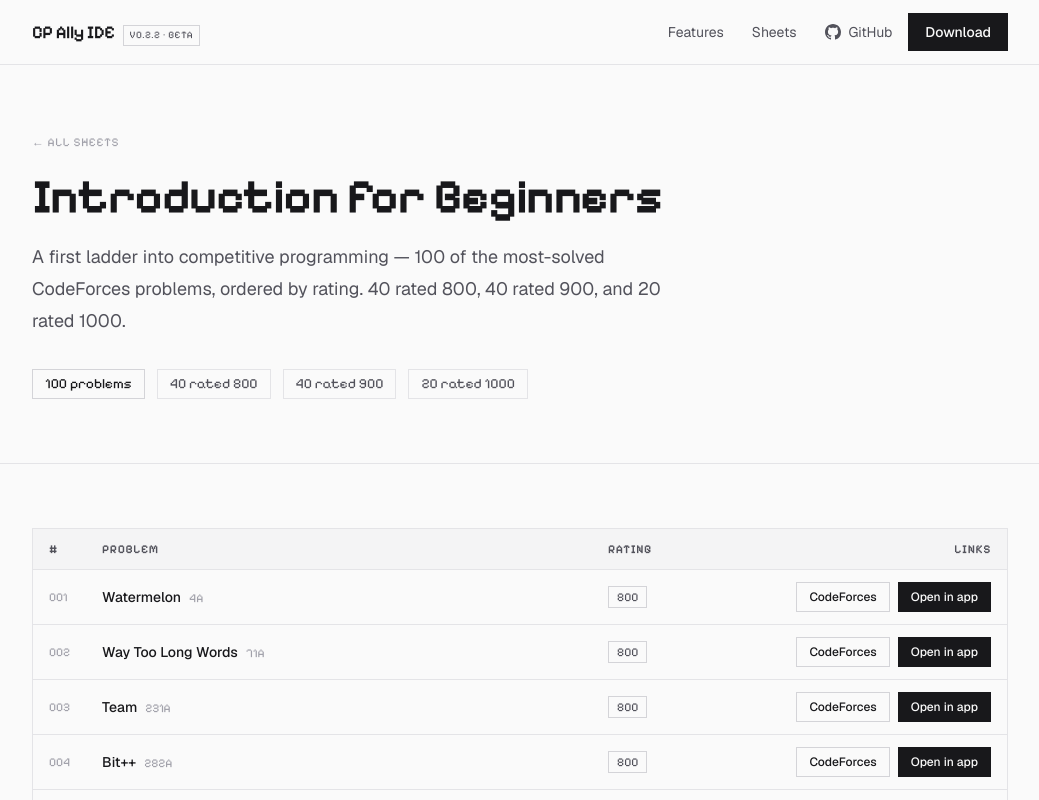
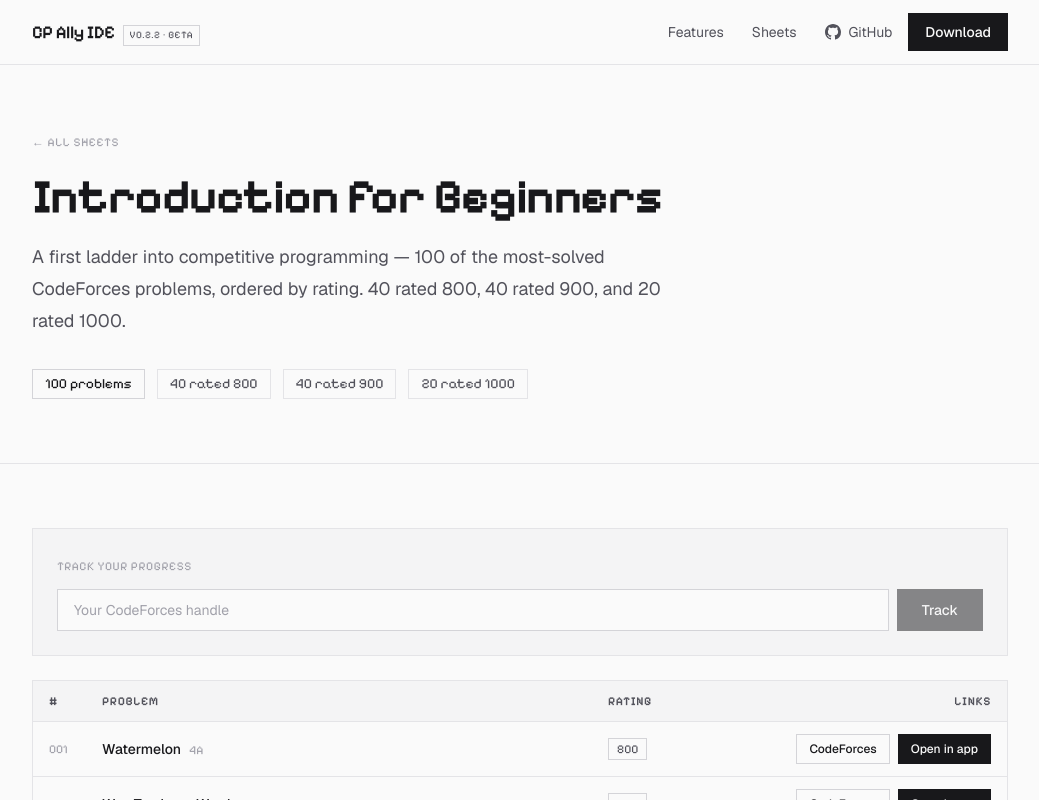
Before and after one commit to 0xPolybit/cp-ally-landing, a Next.js app: page /sheets/introduction-for-beginners in a window 1280 px wide. Shown: the top 800 px of the page, without its empty margins (120-1159 px from the left). Built offline with nearby package versions, Linux system fonts and the light colour scheme.

Commit message:
feat: add HandleTracker component and integrate it into the sheet page

```diff
--- /dev/null
+++ b/app/_components/HandleTracker.tsx
@@ -0,0 +1,167 @@
+"use client";
+
+import { useCallback, useEffect, useState } from "react";
+import type { Problem } from "../_data/sheets";
+import type { ProblemStatus } from "../api/cf-status/route";
+import { ProblemTable } from "./ProblemTable";
+
+const STORAGE_KEY = "cp-ally-handle";
+
+type StatusMap = Record<string, ProblemStatus>;
+
+const LEGEND: { status: ProblemStatus; label: string; swatch: string }[] = [
+  { status: "accepted", label: "Accepted", swatch: "bg-green-500/40" },
+  { status: "wrong", label: "Wrong answer", swatch: "bg-red-500/40" },
+  { status: "error", label: "TLE / other error", swatch: "bg-amber-400/50" },
+];
+
+export function HandleTracker({ problems }: { problems: Problem[] }) {
+  const [handle, setHandle] = useState("");
+  const [statusByCode, setStatusByCode] = useState<StatusMap | null>(null);
+  const [trackedHandle, setTrackedHandle] = useState<string | null>(null);
+  const [loading, setLoading] = useState(false);
+  const [error, setError] = useState<string | null>(null);
+
+  const check = useCallback(async (raw: string) => {
+    const value = raw.trim();
+    if (!value) return;
+    setHandle(value);
+    setLoading(true);
+    setError(null);
+    try {
+      const res = await fetch(`/api/cf-status?handle=${encodeURIComponent(value)}`);
+      const data = await res.json();
+      if (!res.ok) {
+        setError(data.error ?? "Something went wrong.");
+        setStatusByCode(null);
+        setTrackedHandle(null);
+        return;
+      }
+      setStatusByCode(data.statusByCode as StatusMap);
+      setTrackedHandle(data.handle as string);
+      window.localStorage.setItem(STORAGE_KEY, value);
+    } catch {
+      setError("Could not reach the server. Try again.");
+    } finally {
+      setLoading(false);
+    }
+  }, []);
+
+  // Restore and auto-check a previously used handle (deferred so the initial
+  // state updates happen outside the synchronous effect body).
+  useEffect(() => {
+    const saved = window.localStorage.getItem(STORAGE_KEY);
+    if (!saved) return;
+    const id = window.setTimeout(() => void check(saved), 0);
+    return () => window.clearTimeout(id);
+  }, [check]);
+
+  // Progress counts, scoped to the problems in this sheet.
+  const counts = { accepted: 0, wrong: 0, error: 0 };
+  if (statusByCode) {
+    for (const p of problems) {
+      const s = statusByCode[p.code];
+      if (s) counts[s] += 1;
+    }
+  }
+
+  function clear() {
+    setStatusByCode(null);
+    setTrackedHandle(null);
+    setError(null);
+    setHandle("");
+    window.localStorage.removeItem(STORAGE_KEY);
+  }
+
+  return (
+    <div>
+      <form
+        onSubmit={(e) => {
+          e.preventDefault();
+          void check(handle);
+        }}
+        className="border border-border bg-surface-muted p-6"
+      >
+        <label
+          htmlFor="cf-handle"
+          className="font-display text-xs uppercase tracking-wider text-faint"
+        >
+          Track your progress
+        </label>
+        <div className="mt-3 flex flex-col gap-2 sm:flex-row">
+          <input
+            id="cf-handle"
+            type="text"
+            value={handle}
+            onChange={(e) => setHandle(e.target.value)}
+            placeholder="Your CodeForces handle"
+            autoComplete="off"
+            spellCheck={false}
+            className="flex-1 border border-border-strong bg-background px-4 py-2.5 text-sm text-foreground outline-none transition-colors placeholder:text-faint focus:border-foreground"
+          />
+          <button
+            type="submit"
+            disabled={loading || !handle.trim()}
+            className="border border-foreground bg-foreground px-6 py-2.5 text-sm font-medium text-background transition-colors hover:bg-transparent hover:text-foreground disabled:cursor-not-allowed disabled:opacity-50"
+          >
+            {loading ? "Checking…" : "Track"}
+          </button>
+          {trackedHandle && (
+            <button
+              type="button"
+              onClick={clear}
+              className="border border-border-strong px-4 py-2.5 text-sm font-medium text-muted transition-colors hover:border-foreground hover:text-foreground"
+            >
+              Clear
+            </button>
+          )}
+        </div>
+
+        {error && (
+          <p className="mt-3 text-sm text-red-600 dark:text-red-400">{error}</p>
+        )}
+
+        {trackedHandle && !error && (
+          <p className="mt-4 text-sm text-muted">
+            <span className="font-display text-foreground">{trackedHandle}</span>
+            {" · "}
+            <span className="text-foreground tabular-nums">
+              {counts.accepted}/{problems.length}
+            </span>{" "}
+            solved
+            {counts.wrong > 0 && (
+              <>
+                {" · "}
+                <span className="tabular-nums">{counts.wrong}</span> wrong
+              </>
+            )}
+            {counts.error > 0 && (
+              <>
+                {" · "}
+                <span className="tabular-nums">{counts.error}</span> attempted
+              </>
+            )}
+          </p>
+        )}
+
+        {trackedHandle && (
+          <div className="mt-4 flex flex-wrap gap-x-5 gap-y-2">
+            {LEGEND.map((l) => (
+              <span key={l.status} className="flex items-center gap-2 text-xs text-muted">
+                <span className={`inline-block h-3 w-3 ${l.swatch}`} aria-hidden="true" />
+                {l.label}
+              </span>
+            ))}
+          </div>
+        )}
+      </form>
+
+      <div className="mt-6">
+        <ProblemTable
+          problems={problems}
+          statusByCode={statusByCode ?? undefined}
+        />
+      </div>
+    </div>
+  );
+}
--- a/app/_components/ProblemTable.tsx
+++ b/app/_components/ProblemTable.tsx
@@ -1,10 +1,24 @@
 import type { Problem } from "../_data/sheets";
+import type { ProblemStatus } from "../api/cf-status/route";
 
 function codeforcesUrl(p: Problem) {
   return `https://codeforces.com/problemset/problem/${p.contestId}/${p.index}`;
 }
 
-export function ProblemTable({ problems }: { problems: Problem[] }) {
+// Tints kept below 50% opacity so the row text stays legible in both themes.
+const STATUS_ROW: Record<ProblemStatus, string> = {
+  accepted: "bg-green-500/20 hover:bg-green-500/30",
+  wrong: "bg-red-500/20 hover:bg-red-500/30",
+  error: "bg-amber-400/25 hover:bg-amber-400/35",
+};
+
+export function ProblemTable({
+  problems,
+  statusByCode,
+}: {
+  problems: Problem[];
+  statusByCode?: Record<string, ProblemStatus>;
+}) {
   return (
     <div className="overflow-x-auto border border-border">
       <table className="w-full min-w-[640px] border-collapse text-left text-sm">
@@ -25,10 +39,14 @@
           </tr>
         </thead>
         <tbody>
-          {problems.map((p, i) => (
+          {problems.map((p, i) => {
+            const status = statusByCode?.[p.code];
+            return (
             <tr
               key={p.code}
-              className="border-b border-border transition-colors last:border-b-0 hover:bg-surface-muted"
+              className={`border-b border-border transition-colors last:border-b-0 ${
+                status ? STATUS_ROW[status] : "hover:bg-surface-muted"
+              }`}
             >
               <td className="px-4 py-3 align-middle font-display text-xs text-faint tabular-nums">
                 {String(i + 1).padStart(3, "0")}
@@ -63,7 +81,8 @@
                 </div>
               </td>
             </tr>
-          ))}
+            );
+          })}
         </tbody>
       </table>
     </div>
--- /dev/null
+++ b/app/api/cf-status/route.ts
@@ -0,0 +1,79 @@
+import { NextResponse } from "next/server";
+
+export type ProblemStatus = "accepted" | "wrong" | "error";
+
+// Higher rank wins when a problem has several submissions.
+const RANK: Record<ProblemStatus, number> = {
+  accepted: 3,
+  wrong: 2,
+  error: 1,
+};
+
+function statusFromVerdict(verdict: string | undefined): ProblemStatus | null {
+  if (!verdict) return null;
+  if (verdict === "OK") return "accepted";
+  if (verdict === "WRONG_ANSWER") return "wrong";
+  if (verdict === "TESTING") return null; // still running — ignore
+  return "error"; // TLE, RE, MLE, ILE, compile error, etc.
+}
+
+type CfSubmission = {
+  problem?: { contestId?: number; index?: string };
+  verdict?: string;
+};
+
+export async function GET(request: Request) {
+  const handle = new URL(request.url).searchParams.get("handle")?.trim();
+
+  if (!handle) {
+    return NextResponse.json({ error: "A handle is required." }, { status: 400 });
+  }
+
+  let cf: { status: string; result?: CfSubmission[]; comment?: string };
+  try {
+    const res = await fetch(
+      `https://codeforces.com/api/user.status?handle=${encodeURIComponent(handle)}`,
+      { headers: { "User-Agent": "cp-ally-landing" }, cache: "no-store" },
+    );
+    cf = await res.json();
+  } catch {
+    return NextResponse.json(
+      { error: "Could not reach CodeForces. Try again in a moment." },
+      { status: 502 },
+    );
+  }
+
+  if (cf.status !== "OK" || !cf.result) {
+    // CodeForces reports bad input via the "comment" field, e.g.
+    // "handle: User with handle X not found" or a length-validation message.
+    const comment = (cf.comment ?? "").replace(/^handle:\s*/i, "").trim();
+    if (/not found/i.test(comment)) {
+      return NextResponse.json(
+        { error: `Handle "${handle}" was not found.` },
+        { status: 404 },
+      );
+    }
+    if (comment) {
+      // Surface CodeForces's own validation message (e.g. length rules).
+      return NextResponse.json({ error: comment }, { status: 400 });
+    }
+    return NextResponse.json({ error: "CodeForces request failed." }, { status: 502 });
+  }
+
+  const statusByCode: Record<string, ProblemStatus> = {};
+  for (const sub of cf.result) {
+    const cid = sub.problem?.contestId;
+    const index = sub.problem?.index;
+    if (cid == null || !index) continue;
+    const status = statusFromVerdict(sub.verdict);
+    if (!status) continue;
+
+    const code = `${cid}${index}`;
+    const current = statusByCode[code];
+    if (!current || RANK[status] > RANK[current]) {
+      statusByCode[code] = status;
+    }
+  }
+
+  return NextResponse.json({ handle, statusByCode });
+}
--- a/app/sheets/[slug]/page.tsx
+++ b/app/sheets/[slug]/page.tsx
@@ -3,7 +3,7 @@
 import { notFound } from "next/navigation";
 import { SiteHeader } from "../../_components/SiteHeader";
 import { SiteFooter } from "../../_components/SiteFooter";
-import { ProblemTable } from "../../_components/ProblemTable";
+import { HandleTracker } from "../../_components/HandleTracker";
 import { getSheet, ratingBreakdown, sheets } from "../../_data/sheets";
 
 export function generateStaticParams() {
@@ -71,7 +71,7 @@
 
         <section>
           <div className="mx-auto w-full max-w-5xl px-6 py-16">
-            <ProblemTable problems={sheet.problems} />
+            <HandleTracker problems={sheet.problems} />
             <p className="mt-6 text-sm text-faint">
               &ldquo;Open in app&rdquo; uses the{" "}
               <span className="font-display">cpally://</span> protocol and opens
```
